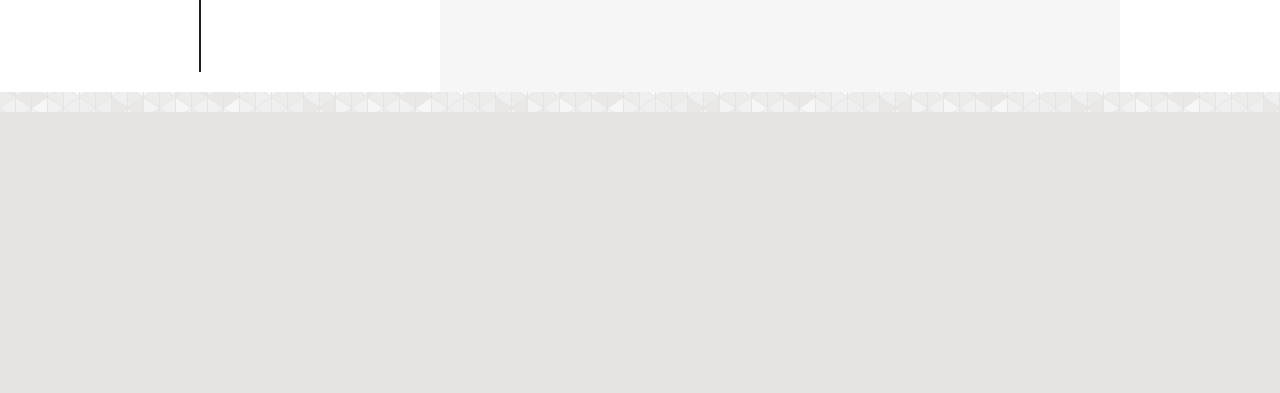
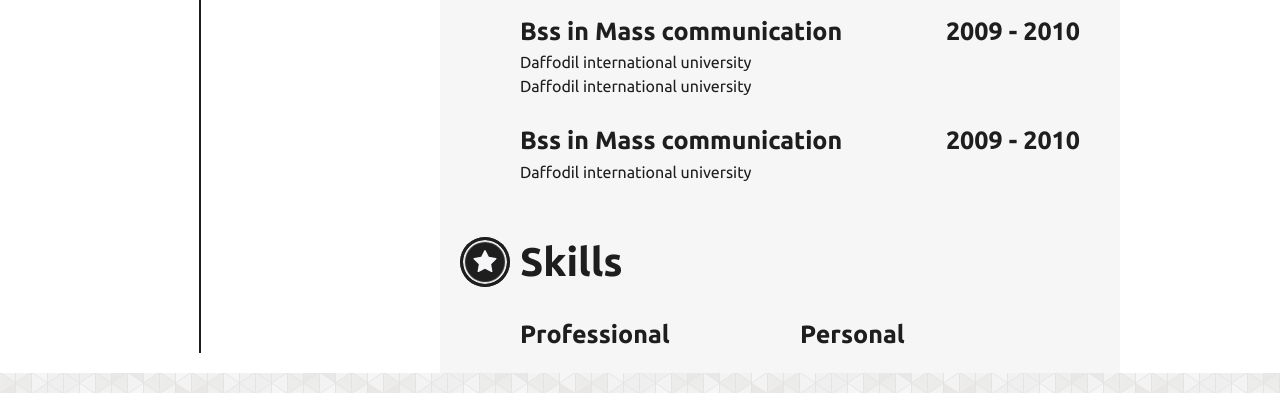
Before and after one commit to Sinled/test-webpack, a website built with webpack: page app/index.html in a window 1280 px wide. Shown: the part 688-1081 px from the top of the page. Before the commit the page ends 800 px from the top, so only its background shows below. Built offline with nearby package versions, Linux system fonts and the light colour scheme.

Commit message:
master. added svg sprite

```diff
--- a/app/components/layout/layout.scss
+++ b/app/components/layout/layout.scss
@@ -1,6 +1,8 @@
 @import "../../styles/variables";
 @import "../../styles/mixins";
 @import "../../styles/typography";
+@import "../../styles/icons";
+@import "../../styles/list";
 
 .page {
   $padding-top: $base-padding * 4;
@@ -34,7 +36,7 @@
   display: flex;
   flex: 1 0 auto;
 
-  @media screen and ($bp-tablet-medium-end) {
+  @media screen and (#{$bp-tablet-medium-end}) {
     display: block;
   }
 }
@@ -62,30 +64,23 @@
 }
 
 .content {
-  background: $content-bg;;
-  padding: $base-padding * 2 $base-padding * 2 $base-padding * 2 $base-padding * 8;
+  background: $content-bg;
+  padding: $base-padding * 2 $base-padding * 4 $base-padding * 2 $base-padding * 8;
   flex: 1 1 auto;
 }
 
 .person {
   @include clearfix();
-  padding:$base-padding * 2 $base-padding * 2 $base-padding * 2 $base-padding * 4;
+  padding: $base-padding * 2 $base-padding * 2 $base-padding * 2 $base-padding * 4;
 }
 
+
 .person__avatar {
+  @include rounded-item();
   float: left;
   margin-right: $base-padding * 8;
   position: relative;
   width: 200px;
-
-  &:after {
-    @include parent-stretched();
-    content: '';
-    border: 4px solid $bd-color;;
-    z-index: $z-index-lvl-1;;
-    border-radius: 50%;
-    box-shadow: inset 0 0 1px 2px $second-background;
-  }
 
   > img {
     display: block;
@@ -109,6 +104,60 @@
   display: block;
 
   .person__title > & {
-    padding-top: 10px;
+    padding-top: 1rem;
   }
 }
+
+.experience-block {
+  margin: 0 0 $vertycal-rhythm-offset * 2;
+}
+
+.experience-block__title {
+  @include h2();
+  margin: 0 0 $vertycal-rhythm-offset;
+  position: relative;
+}
+
+.title-icon {
+  @include rounded-icon(5rem, 3px, 2px);
+  @include centered(vertical);
+  right: 100%;
+  margin-right: 1rem;
+}
+
+.experience-block__item {
+  @include no-last-margin();
+
+  p {
+    margin: 0;
+  }
+}
+
+.experience-block__item__column {
+  float: left;
+  width: 50%;
+
+  @media screen and (#{$bp-tablet-medium-end}) {
+    float: none;
+  }
+}
+
+.experience-block__item__title {
+  @include h3();
+  margin: 0;
+}
+
+.experience-block__sub-title {
+  @include h4();
+  margin: 0;
+
+  a {
+    color: inherit;
+    text-decoration: none;
+  }
+}
+
+.experience-block__item__title__more {
+  float: right;
+  margin-left: 1rem;
+}
--- a/app/index.html
+++ b/app/index.html
@@ -21,20 +21,64 @@
           </div>
         </div>
       </header>
+
       <div class="columns">
+
         <section class="content">
           <article class="experience-block">
             <h1 class="experience-block__title">
+              <span class="title-icon"><svg class="icon"><use xlink:href="images/svgdefs.svg#icon-briefcase"></use></svg></span>
+              Experience
+            </h1>
+            <ul class="items-list list">
+              <li class="experience-block__item">
+                <h2 class="experience-block__item__title"><span class="experience-block__item__title__more">2009 - 2010</span> 2Ui / Ux specialist </h2>
+                <h3 class="experience-block__sub-title"><a href="#">UniqueGraph.com</a></h3>
+                <p>Daffodil international university</p>
+                <p>Daffodil international university</p>
+              </li>
+            </ul>
+          </article>
+
+          <article class="experience-block">
+            <h1 class="experience-block__title">
+              <span class="title-icon"><svg class="icon"><use xlink:href="images/svgdefs.svg#icon-book"></use></svg></span>
               Education
             </h1>
-            <ul class="items-list">
+            <ul class="items-list list">
+              <li class="experience-block__item">
+                <h2 class="experience-block__item__title"><span class="experience-block__item__title__more">2009 - 2010</span> Bss in Mass communication</h2>
+                <p>Daffodil international university</p>
+                <p>Daffodil international university</p>
+              </li>
               <li class="experience-block__item">
                 <h2 class="experience-block__item__title"><span class="experience-block__item__title__more">2009 - 2010</span> Bss in Mass communication</h2>
                 <p>Daffodil international university</p>
               </li>
             </ul>
           </article>
+
+          <article class="experience-block">
+            <h1 class="experience-block__title">
+              <span class="title-icon">
+                <svg class="icon">
+                  <use xlink:href="images/svgdefs.svg#icon-star"></use>
+                </svg>
+              </span>
+              Skills
+            </h1>
+            <div class="experience-block__item">
+              <div class="experience-block__item__column">
+                <h2 class="experience-block__item__title">Professional</h2>
+              </div>
+              <div class="experience-block__item__column">
+                <h2 class="experience-block__item__title">Personal</h2>
+              </div>
+            </div>
+          </article>
+
         </section>
+
         <aside class="sidebar">
           <ul>
             <li>Lorem ipsum dolor.</li>
@@ -50,9 +94,13 @@
           </ul>
         </aside>
       </div>
+
     </section>
   </main>
 
+  <!--icons-->
+
   <script src="bundle.js"></script>
+
 </body>
 </html>
--- a/app/index.scss
+++ b/app/index.scss
@@ -14,3 +14,7 @@ body {
   position: relative;
   font: $base-font;
 }
+
+.page {
+
+}
--- /dev/null
+++ b/app/styles/icons.scss
@@ -0,0 +1,38 @@
+@mixin base-icon {
+  display: inline-block;
+  width: 1.6rem;
+  height: 1.6rem;
+  fill: currentColor;
+}
+
+@mixin rounded-item($outer-border-width: 4px, $inner-border-width: 2px) {
+  background: $base-color;
+  border-radius: 50%;
+  overflow: hidden;
+  color: $base-inverse-color;
+
+  &:after {
+    @include parent-stretched();
+    content: '';
+    border: $outer-border-width solid $base-color;
+    z-index: $z-index-lvl-1;
+    border-radius: 50%;
+    box-shadow: inset 0 0 1px $inner-border-width $base-inverse-color;
+  }
+}
+
+@mixin rounded-icon($size: 6rem, $outer-border-width: 4px, $inner-border-width: 2px) {
+  @include rounded-item($outer-border-width, $inner-border-width);
+  width: $size;
+  height: $size;
+
+  .icon {
+    @include centered();
+    width: $size / 2;
+    height: $size / 2;
+  }
+}
+
+.icon {
+  @include base-icon;
+}
--- /dev/null
+++ b/app/styles/list.scss
@@ -0,0 +1,23 @@
+@import "mixins";
+
+
+@mixin base-list {
+  @include clearfix();
+  margin: 0;
+  padding: 0;
+  list-style: none;
+}
+
+.list {
+  @include base-list();
+
+  > li {
+    margin-bottom: $vertycal-rhythm-offset;
+  }
+}
+
+.items-list {
+  @include no-last-margin();
+
+  margin-bottom: $vertycal-rhythm-offset;
+}
--- a/app/styles/typography.scss
+++ b/app/styles/typography.scss
@@ -13,6 +13,11 @@
   font-size: 2.5rem;
 }
 
+@mixin h4() {
+  font-weight: 400;
+  font-size: 2.5rem;
+}
+
 @mixin sub-title() {
   font-size: 3.3rem;
   font-weight: 400;
```
Also changed, not shown: app/images/svgdefs.svg (added), 1 other file.
